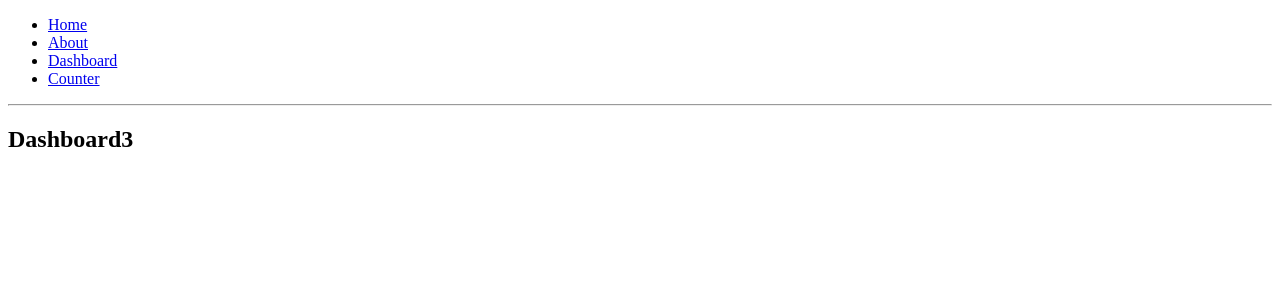
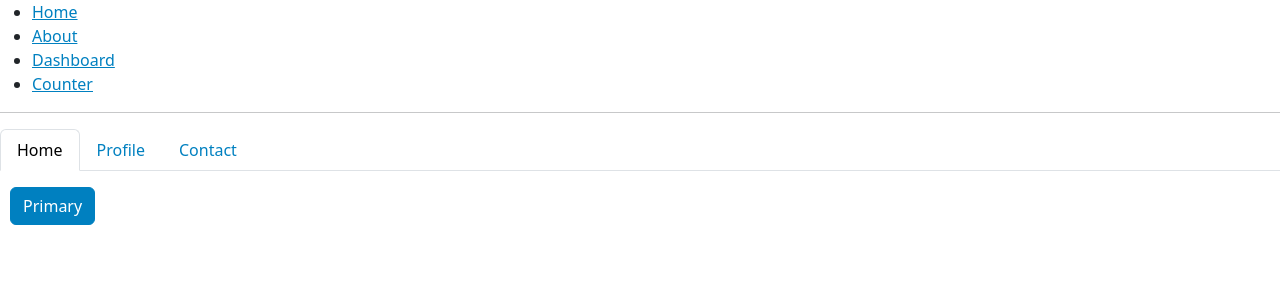
Before and after one commit to yeejlan/learning_stuff, a React (Create React App) app in the folder saga-app/: page /saga-app/dashboard in a window 1280 px wide. Shown: the top 300 px of the page. Built offline with nearby package versions, Linux system fonts and the light colour scheme.

Commit message:
change dashboard

```diff
--- a/saga-app/package.json
+++ b/saga-app/package.json
@@ -12,14 +12,17 @@
     "@types/react-dom": "^17.0.0",
     "@types/react-router-dom": "^5.3.0",
     "axios": "^0.22.0",
+    "bootstrap": "5.1.1",
     "fast-deep-equal": "^3.1.3",
     "nprogress": "^0.2.0",
     "react": "^17.0.2",
+    "react-bootstrap": "^2.0.0-rc.0",
     "react-dom": "^17.0.2",
     "react-redux": "^7.2.5",
     "react-router-dom": "^5.3.0",
     "react-scripts": "4.0.3",
     "redux-saga": "^1.1.3",
+    "sass": "^1.42.1",
     "typescript": "^4.1.2",
     "web-vitals": "^1.0.1"
   },
--- a/saga-app/src/index.jsx
+++ b/saga-app/src/index.jsx
@@ -7,6 +7,8 @@ import createSagaMiddleware from 'redux-saga'
 import {Provider} from 'react-redux'
 import myReducer from 'reducer'
 import mySaga from 'saga'
+
+import 'style.scss'
 
 const composeEnhancers = window.__REDUX_DEVTOOLS_EXTENSION_COMPOSE__ || compose;
 
--- /dev/null
+++ b/saga-app/src/style.scss
@@ -0,0 +1,14 @@
+$blue: rgb(0, 128, 192);
+@import "~bootstrap/scss/bootstrap";
+
+.btn-primary {
+    color: #fff;
+}
+
+.btn-primary:hover {
+    color: #fff;
+}
+
+.btn-primary:focus {
+    color: #fff;
+}
--- a/saga-app/src/view/dashboard.tsx
+++ b/saga-app/src/view/dashboard.tsx
@@ -1,9 +1,19 @@
+import { Tabs, Tab, Button } from 'react-bootstrap';
+
 
 function Dashboard() {
   return (
-    <div>
-      <h2>Dashboard3</h2>
-    </div>
+<Tabs defaultActiveKey="home" id="uncontrolled-tab-example" className="mb-3">
+  <Tab eventKey="home" title="Home">
+    <Button style={{marginLeft: '10px'}} variant="primary">Primary</Button>
+  </Tab>
+  <Tab eventKey="profile" title="Profile">
+    bbb
+  </Tab>
+  <Tab eventKey="contact" title="Contact">
+    ccc
+  </Tab>
+</Tabs>
   );
 }
 
```
Also changed, not shown: saga-app/src/view/common/navbar.jsx (added, +39 -0 lines), 1 other file (tests, documents, lock files or other folders).
